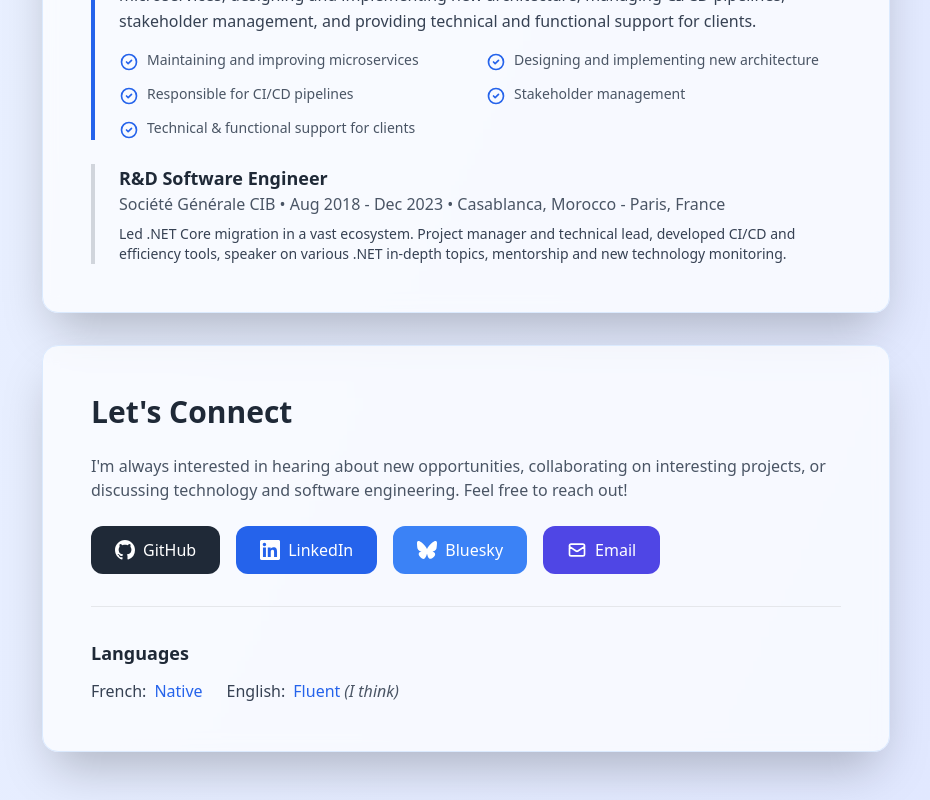
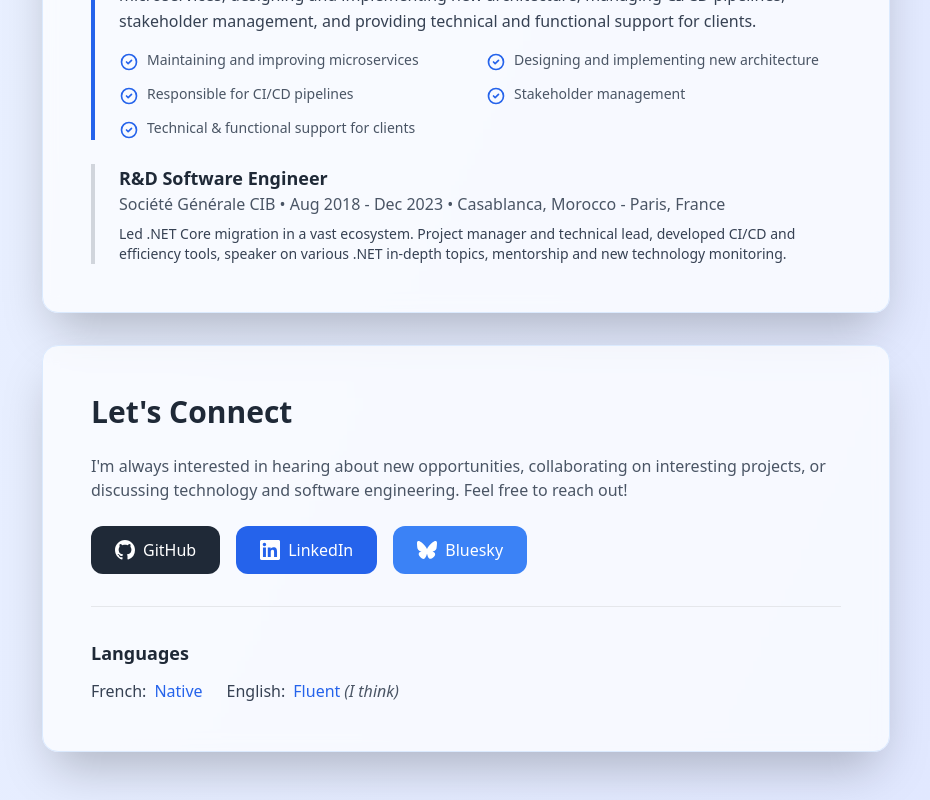
Before and after one commit to joeltankam/website, a Vue app: page /about in a window 1280 px wide. Shown: the part 2035-2835 px from the top of the page, without its empty margins (174-1104 px from the left). Built offline with nearby package versions, Linux system fonts and the light colour scheme; no server answers.

Commit message:
Remove email

```diff
--- a/src/views/About.vue
+++ b/src/views/About.vue
@@ -206,13 +206,6 @@
             </svg>
             Bluesky
           </a>
-
-          <a href="mailto:joel.tankam@gmail.com" class="inline-flex items-center px-6 py-3 bg-secondary-600 text-white rounded-xl hover:bg-secondary-700 transition-colors">
-            <svg class="w-5 h-5 mr-2" fill="none" stroke="currentColor" viewBox="0 0 24 24">
-              <path stroke-linecap="round" stroke-linejoin="round" stroke-width="2" d="M3 8l7.89 5.26a2 2 0 002.22 0L21 8M5 19h14a2 2 0 002-2V7a2 2 0 00-2-2H5a2 2 0 00-2 2v10a2 2 0 002 2z"/>
-            </svg>
-            Email
-          </a>
         </div>
 
         <div class="mt-8 pt-8 border-t border-gray-200">
```
